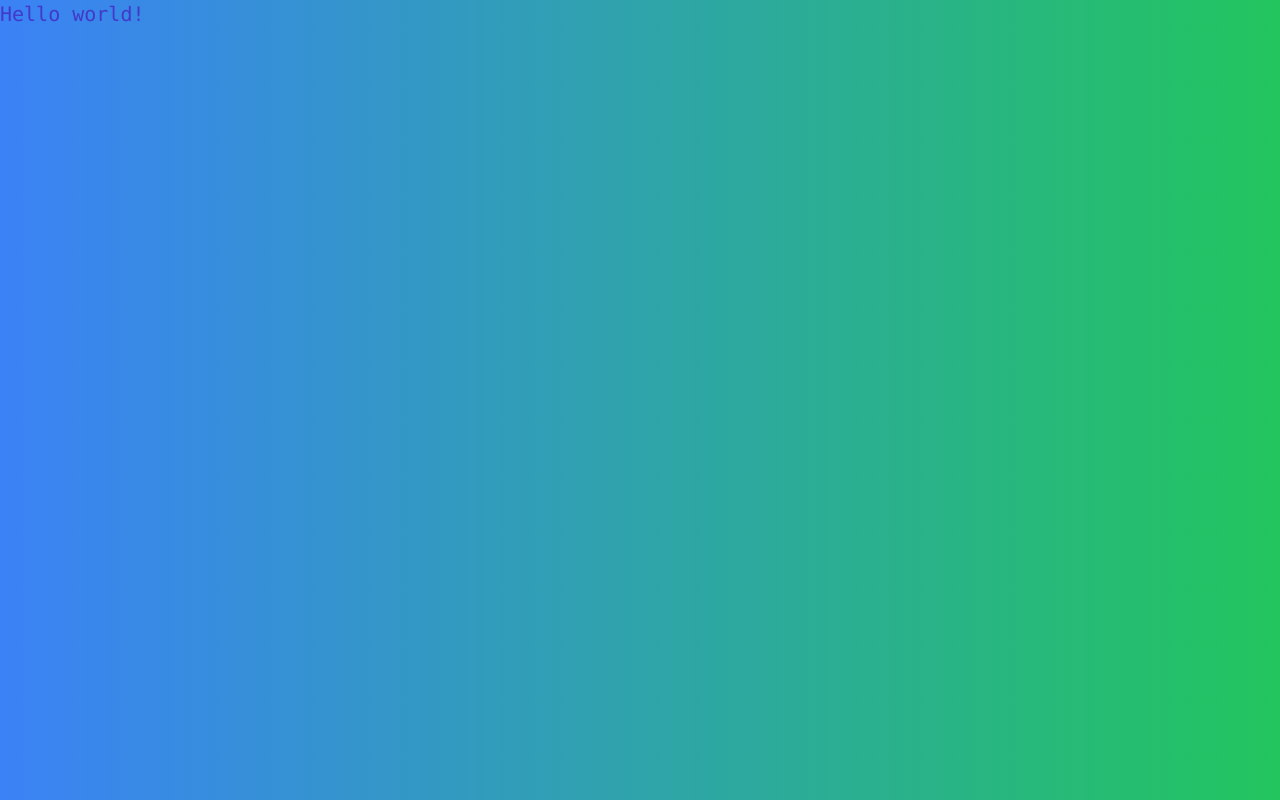
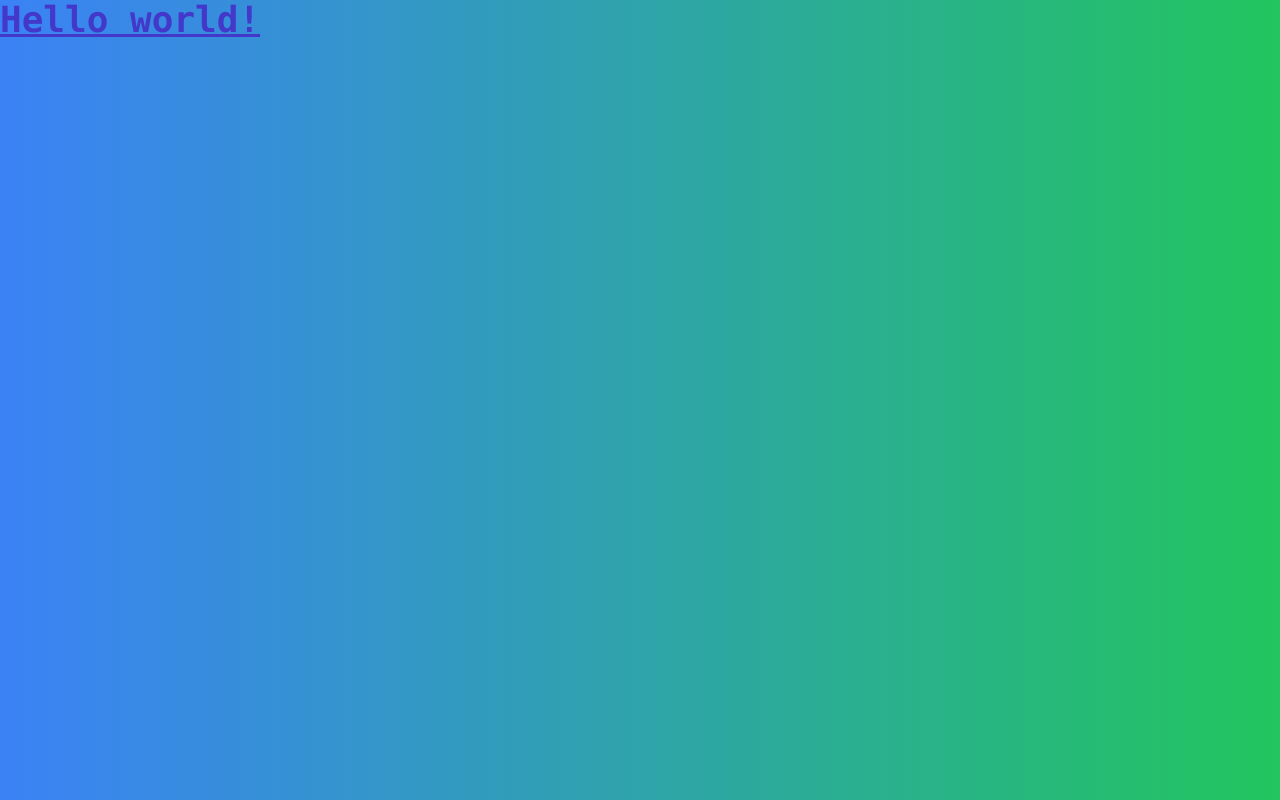
Before and after one commit to Yokosumi/sc011-nuxt-playground, a Nuxt app: page / in a window 1280 px wide. Built offline with nearby package versions, Linux system fonts and the light colour scheme.

Commit message:
Add script setup tag and update heading font size in app.vue file***
***Update body background gradient and font size in main.css file

```diff
--- a/app.vue
+++ b/app.vue
@@ -1,5 +1,8 @@
+<script setup></script>
+
+
 <template>
-  <h1 class="text-3xl font-bold underline">
+  <h1 class="text-4xl font-bold underline ">
     Hello world!
   </h1>
 </template>
--- a/assets/css/main.css
+++ b/assets/css/main.css
@@ -4,6 +4,6 @@
 
 @layer base {
     body {
-        @apply bg-gradient-to-r from-blue-500 to-green-500 text-indigo-700 font-mono text-xl;
+        @apply bg-gradient-to-r from-blue-500 to-green-500 text-indigo-700 font-mono;
     }
 }
--- /dev/null
+++ b/tailwind.config.js
@@ -0,0 +1,15 @@
+/** @type {import('tailwindcss').Config} */
+module.exports = {
+    content: [
+      "./components/**/*.{js,vue,ts}",
+      "./layouts/**/*.vue",
+      "./pages/**/*.vue",
+      "./plugins/**/*.{js,ts}",
+      "./app.vue",
+      "./error.vue",
+    ],
+    theme: {
+      extend: {},
+    },
+    plugins: [],
+  }
```
